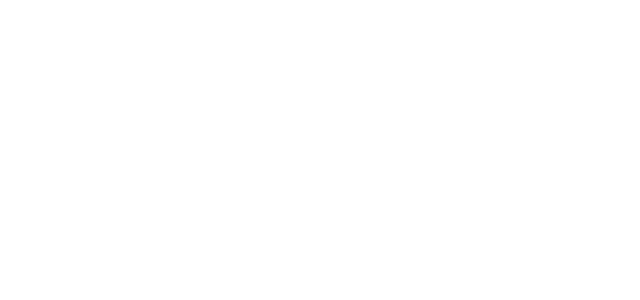
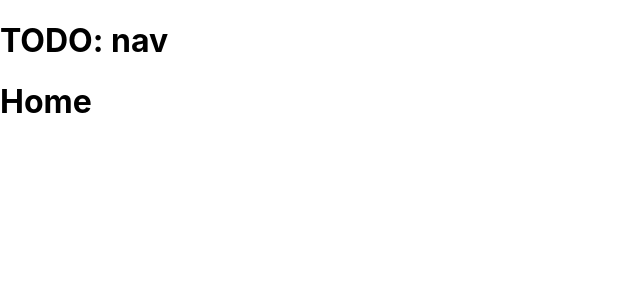
Before and after one commit to kylrob25/progress_frontend_old, a React (Create React App) app: page / in a window 1280 px wide. Shown: the top 300 px of the page, without its empty margins (0-640 px from the left). Built offline with nearby package versions, Linux system fonts and the light colour scheme.

Commit message:
Mess around with routing some more

```diff
--- a/src/App.jsx
+++ b/src/App.jsx
@@ -1,12 +1,15 @@
 import { BrowserRouter, Routes, Route} from "react-router-dom";
 import ViewClients from "./pages/ViewClients";
 import NoPage from "./pages/NoPage";
+import Layout from "./pages/Layout";
+import Home from "./pages/Home";
 
 const App = () => {
     return (
         <BrowserRouter>
             <Routes>
-                <Route path="/">
+                <Route path="/" element={<Layout />}>
+                    <Route index element={<Home />} />
                     <Route path="/clients" element={<ViewClients />} />
                     <Route path="*" element={<NoPage />} />
                 </Route>
--- /dev/null
+++ b/src/pages/Home.jsx
@@ -0,0 +1,7 @@
+const Home = () => {
+    return (
+        <h1>Home</h1>
+    )
+}
+
+export default Home
--- /dev/null
+++ b/src/pages/Layout.jsx
@@ -0,0 +1,12 @@
+import {Outlet, Link} from "react-router-dom"
+
+const Layout = () => {
+    return (
+        <>
+            <h1>TODO: nav</h1>
+            <Outlet/>
+        </>
+    )
+}
+
+export default Layout
```
